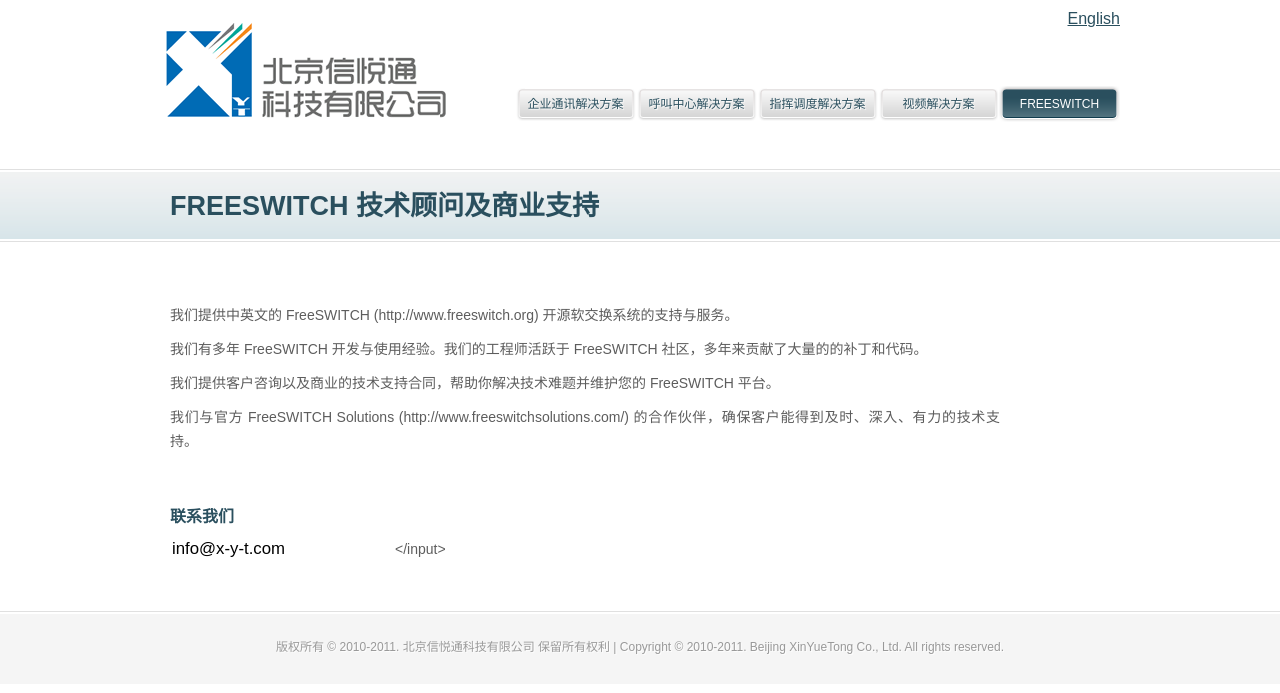
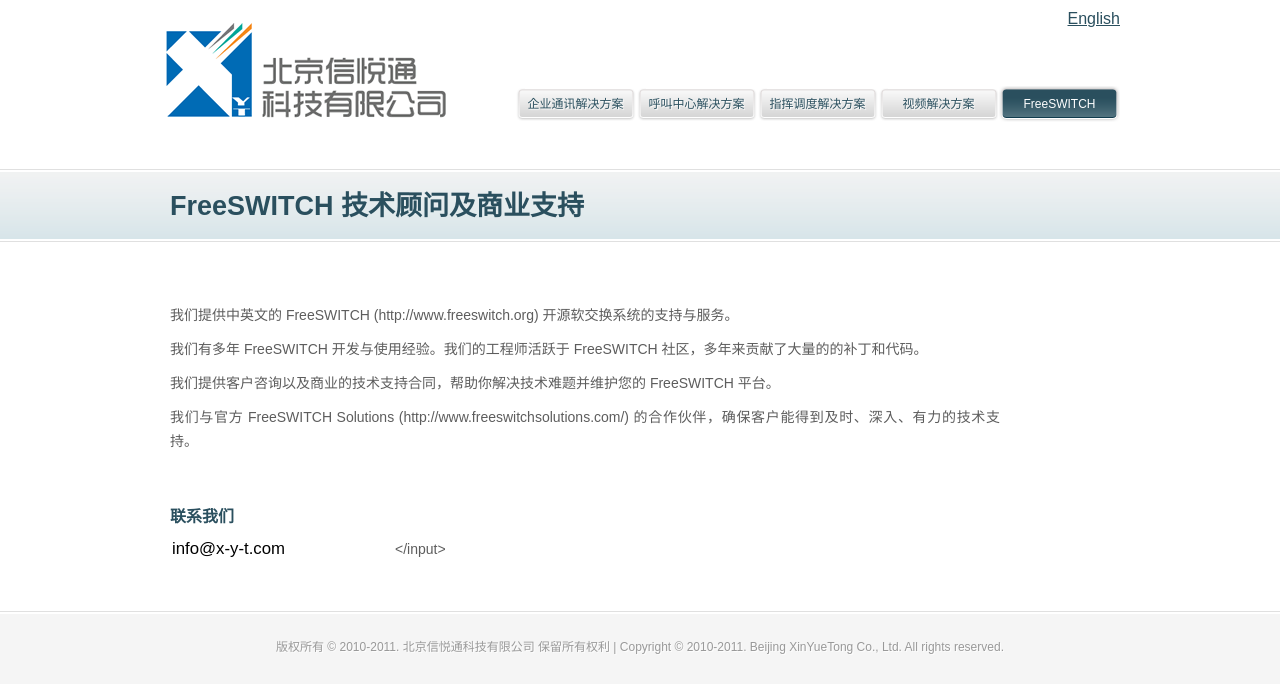
Before and after one commit to x-y-t/x-y-t.github.com, a Jekyll site: the page built from freeswitch_solutions.md, in a window 1280 px wide. Shown: the top 693 px of the page. Built offline with Jekyll 4.4.1, drawn with Linux system fonts in a browser that asks for light colours; Markdown is read by kramdown in place of the engine named in the settings.

Commit message:
non uppercase

```diff
--- a/css/style.css
+++ b/css/style.css
@@ -51,7 +51,7 @@
 	padding: 0 0 0 10px;
 	text-align: center;
 	text-decoration: none;
-	text-transform: uppercase;
+	/*text-transform: uppercase;*/
 	text-shadow: 1px 1px 1px #fff;
 }
 #header ul li a span{
@@ -173,7 +173,7 @@
 	height: 145px;
 	text-align: center;
 	text-decoration: none;
-	text-transform: uppercase;
+	/*text-transform: uppercase;*/
 	width: 145px;
 }
 #body .body .section a:hover {
@@ -242,7 +242,7 @@
 	margin: 0 0 12px 0;
 	padding: 0;
 	text-align: justify;
-	text-transform: uppercase;
+	/*text-transform: uppercase;*/
 }
 #body .footer h3 a {
 	color: #2a4f5e;
@@ -321,7 +321,7 @@
 	line-height: 74px;
 	margin: 0;
 	padding: 0;
-	text-transform: uppercase;
+	/*text-transform: uppercase;*/
 }
 #body .contact p {
 	color: #7b7b7b;
@@ -370,7 +370,7 @@
 	font-weight: bold;
 	margin: 0;
 	padding: 0;
-	text-transform: uppercase;
+	/*text-transform: uppercase;*/
 }
 #body .about p {
 	color: #5d5d5d;
@@ -408,7 +408,7 @@
 	line-height: 24px;
 	margin: 0;
 	padding: 0;
-	text-transform: uppercase;
+	/*text-transform: uppercase;*/
 }
 #body .services h2 a {
 	color: #2a4f5e;
@@ -423,7 +423,7 @@
 	line-height: 24px;
 	margin: 15px 0 0;
 	padding: 0 30px 0 0;
-	text-transform: uppercase;
+	/*text-transform: uppercase;*/
 }
 #body .services h3 a {
 	color: #2a4f5e;
@@ -438,7 +438,7 @@
 	line-height: 24px;
 	margin: 0;
 	padding: 0;
-	text-transform: uppercase;
+	/*text-transform: uppercase;*/
 }
 #body .services p {
 	color: #5d5d5d;
@@ -489,7 +489,7 @@
 	font-size: 26px;
 	margin: 0;
 	text-align: center;
-	text-transform: uppercase;
+	/*text-transform: uppercase;*/
 	padding: 90px 0 30px 0;
 }
 #body .products p {
@@ -525,7 +525,7 @@
 	margin: 0;
 	padding: 0 0 10px 0;
 	text-align: justify;
-	text-transform: uppercase;
+	/*text-transform: uppercase;*/
 }
 #body .products div p {
 	font-size: 16px;
@@ -624,7 +624,7 @@
 	font-weight: bold;
 	margin: 0 0 5px 0;
 	padding: 0;
-	text-transform: uppercase;
+	/*text-transform: uppercase;*/
 }
 #footer div div ul,
 #footer div div ul li {
```
